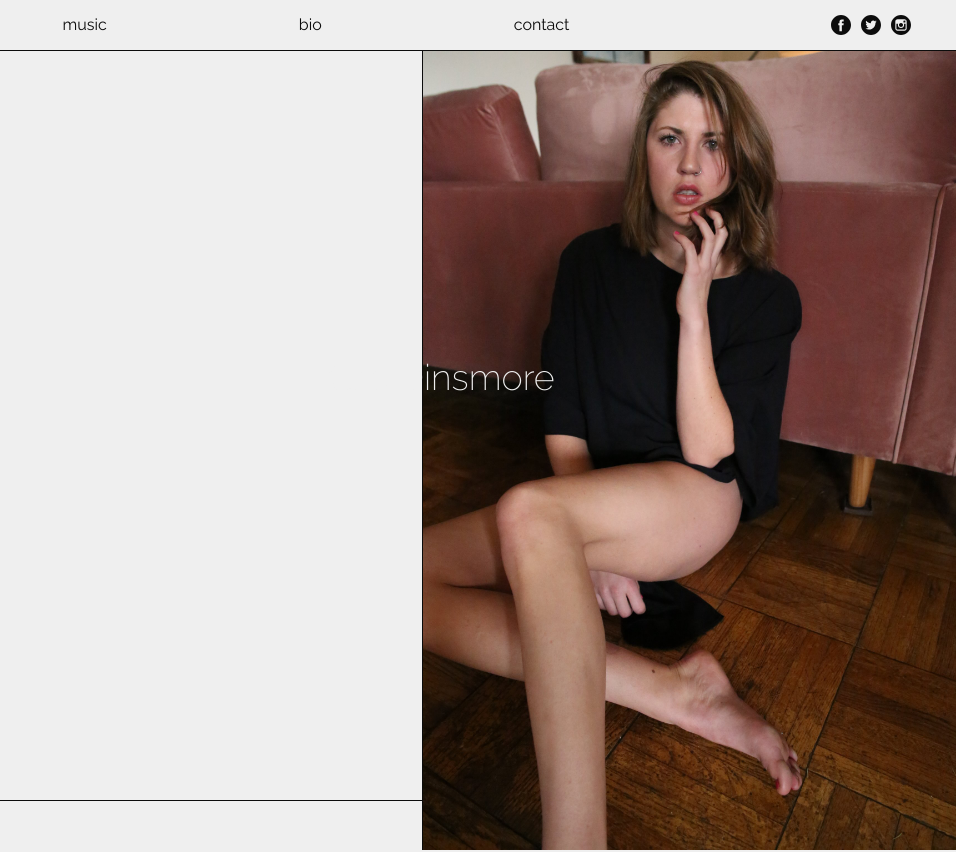
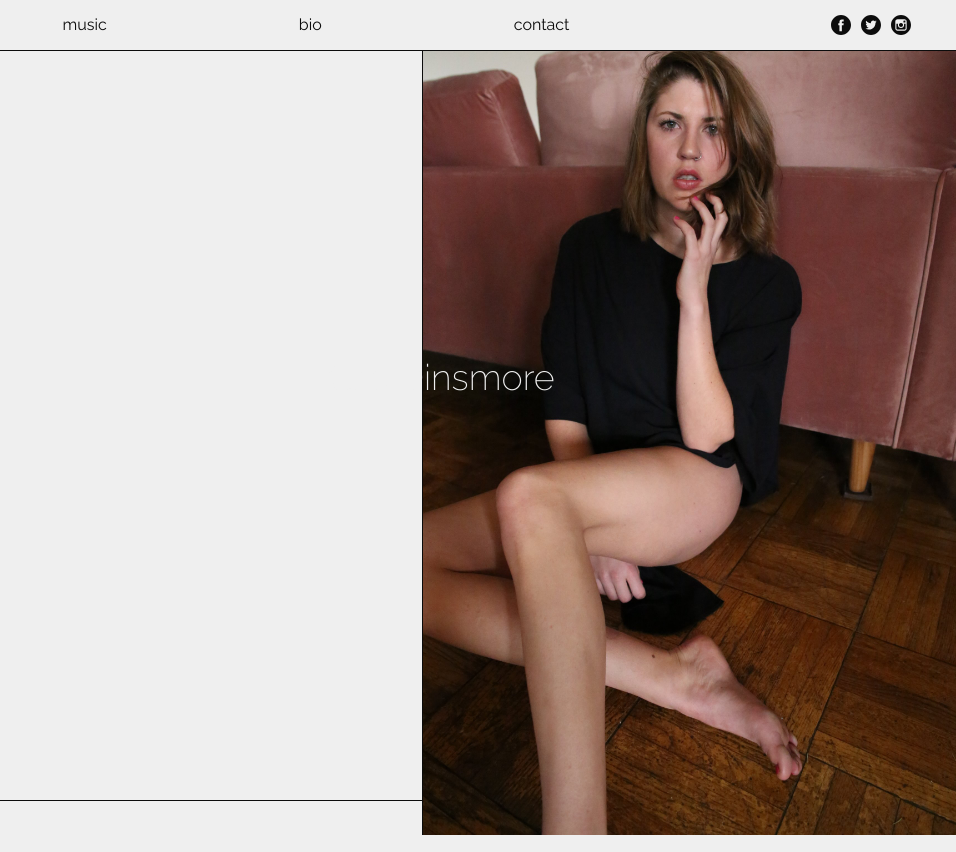
Before and after one commit to zanedr/kate-dinsmore-updated, a React (Create React App) app: page / in a window 1280 px wide. Shown: the top 852 px of the page, without its empty margins (324-1280 px from the left). Built offline with nearby package versions, Linux system fonts and the light colour scheme.

Commit message:
photo spacing

```diff
--- a/src/App.css
+++ b/src/App.css
@@ -386,7 +386,7 @@ h2 {
 
 @media screen and (max-width: 1300px) {
   .photo {
-    top: 50px;
+    top: 35px;
   }
 
   .music-text {
```
